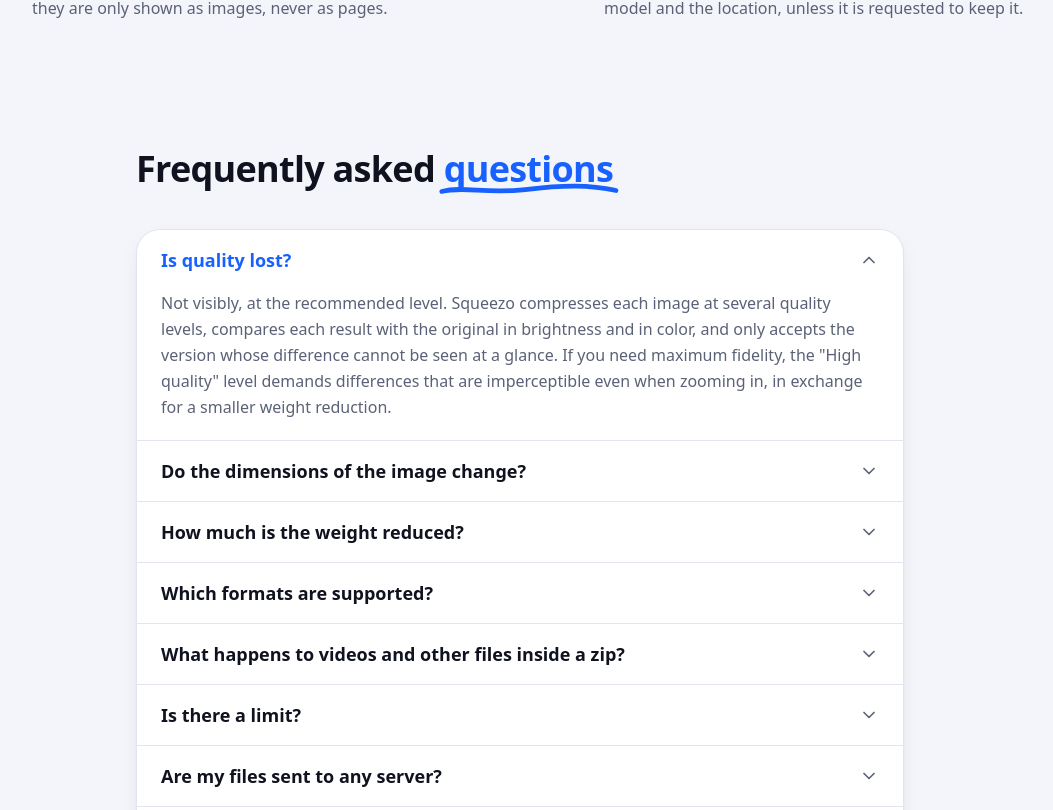
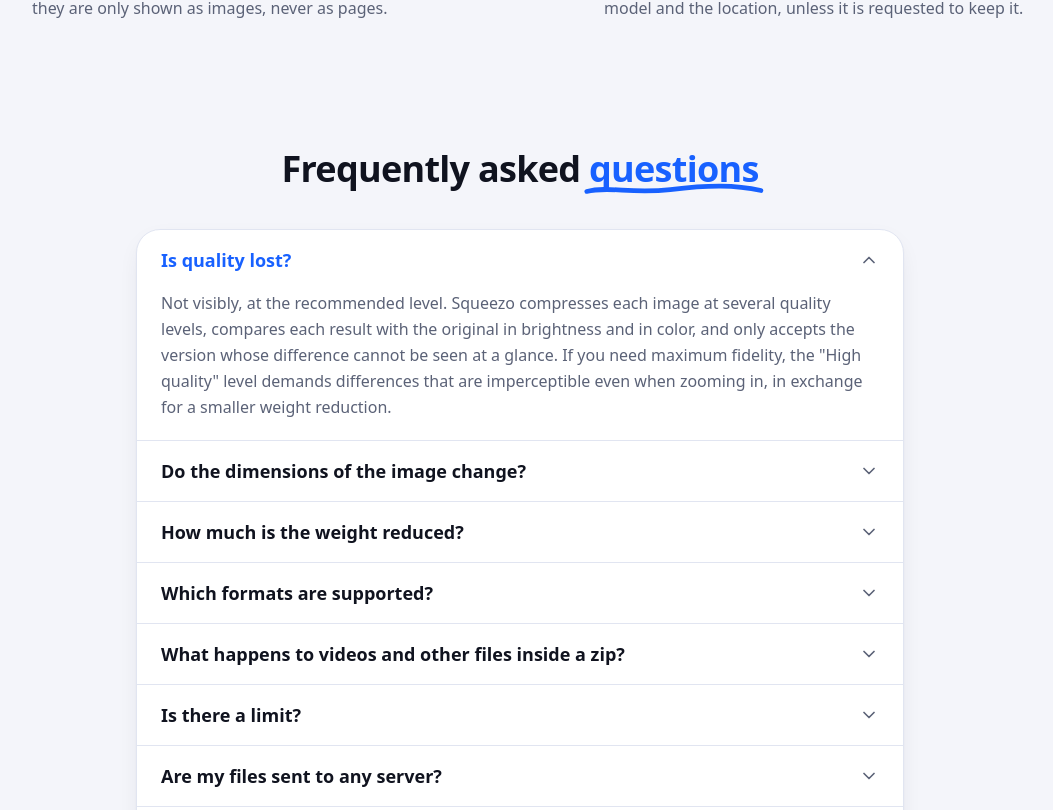
Before and after one commit to Cris223511/image-compressor, a React (Vite) app: page /nosotros in a window 1280 px wide. Shown: the part 4050-4860 px from the top of the page, without its empty margins (120-1173 px from the left). Built offline with nearby package versions, Linux system fonts and the light colour scheme; no server answers.

Commit message:
versión 1.0.14: título de preguntas frecuentes centrado

```diff
--- a/package.json
+++ b/package.json
@@ -1,7 +1,7 @@
 {
   "name": "squeezo",
   "private": true,
-  "version": "1.0.13",
+  "version": "1.0.14",
   "type": "module",
   "description": "Compresor de imágenes que reduce el peso sin perder calidad ni dimensiones, todo en el navegador.",
   "license": "MIT",
--- a/src/pages/About.tsx
+++ b/src/pages/About.tsx
@@ -105,7 +105,7 @@ export default function About() {
 
         <section id="faq" className="mx-auto max-w-3xl scroll-mt-24">
           <Reveal>
-            <h2 className={h2}>
+            <h2 className={`${h2} text-center`}>
               <Marked text={a.faq.title} />
             </h2>
           </Reveal>
```
Also changed, not shown: 2 other files (tests, documents, lock files or other folders).
